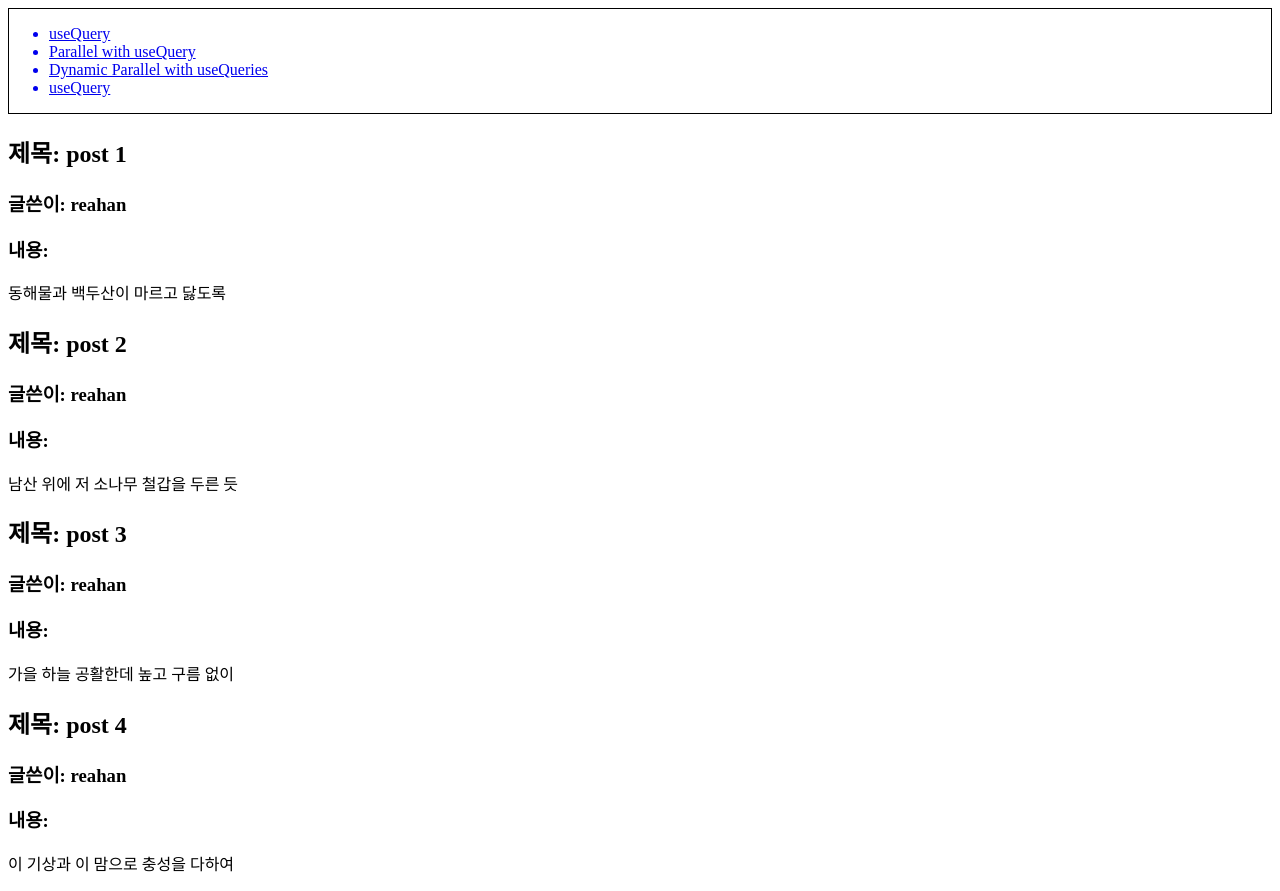
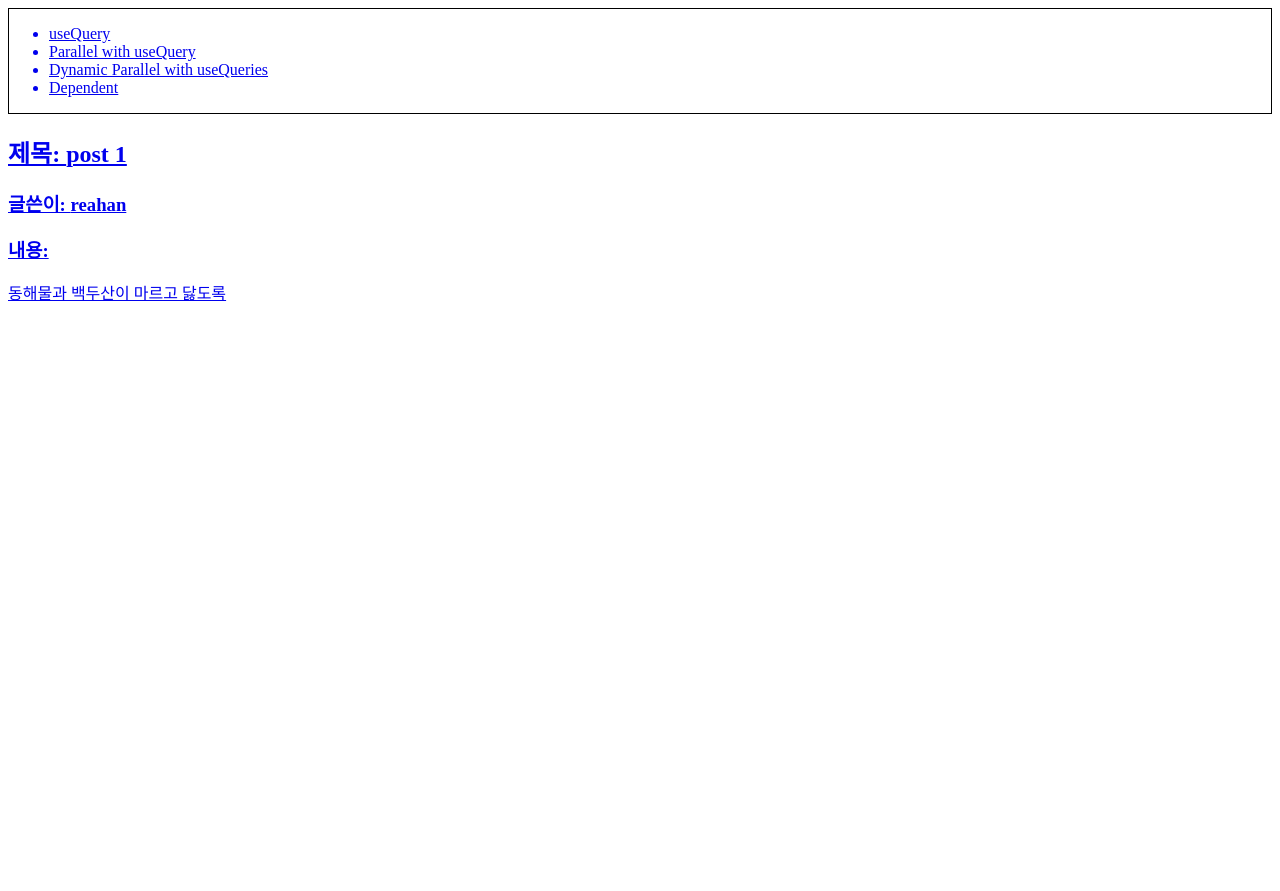
Before and after one commit to rae-han/pratice-react-query, a Next.js app: page /dependent in a window 1280 px wide. After the commit the page ends 800 px from the top, so only its background shows below. Built offline with nearby package versions, Linux system fonts and the light colour scheme; data requests are answered from the project's data file.

Commit message:
add: dependent query

```diff
--- a/components/PostItem.tsx
+++ b/components/PostItem.tsx
@@ -1,6 +1,7 @@
 import React, {Fragment} from 'react';
 import {NextPage} from "next";
 import {Post} from "@/typings/db";
+import Link from 'next/link'
 
 interface Props {
   post: Post
@@ -13,10 +14,12 @@ const PostItem: NextPage<Props> = ({ post }) => {
 
   return (
     <Fragment>
-      <h2>제목: {post.title}</h2>
-      <h3>글쓴이: {post.author}</h3>
-      <h3>내용:</h3>
-      <p>{post.description}</p>
+      <Link href={`/post/${post.id}`}>
+        <h2>제목: {post.title}</h2>
+        <h3>글쓴이: {post.author}</h3>
+        <h3>내용:</h3>
+        <p>{post.description}</p>
+      </Link>
     </Fragment>
   )
 }
--- a/db.json
+++ b/db.json
@@ -24,5 +24,17 @@
       "author": "reahan",
       "description": "이 기상과 이 맘으로 충성을 다하여"
     }
+  ],
+  "users": [
+    {
+      "id": "raehan@google.com",
+      "nickname": "raehan",
+      "postId": 1
+    },
+    {
+      "id": "raehan@naver.com",
+      "nickname": "hanrae",
+      "postId": 4
+    }
   ]
 }
--- a/layouts/DefaultLayout.tsx
+++ b/layouts/DefaultLayout.tsx
@@ -12,7 +12,7 @@ const DefaultLayout: NextPage<Props> = ({children}) => {
     { id: 1, route: '/', text: 'useQuery' },
     { id: 2, route: '/parallel/1', text: 'Parallel with useQuery' },
     { id: 3, route: '/parallel/2', text: 'Dynamic Parallel with useQueries' },
-    { id: 4, route: '/', text: 'useQuery' },
+    { id: 4, route: '/dependent', text: 'Dependent' },
   ])
 
   return (
--- a/pages/dependent.tsx
+++ b/pages/dependent.tsx
@@ -1,7 +1,7 @@
 import type {NextPage} from "next";
 import React from 'react';
 import DefaultLayout from "@/layouts/DefaultLayout";
-import { Post } from "@/typings/db";
+import { Post, User } from "@/typings/db";
 import {QueryFunctionContext} from "@tanstack/query-core";
 import axios from "axios";
 import {useQuery} from "@tanstack/react-query";
@@ -15,26 +15,31 @@ const getPost = async (query: QueryFunctionContext) => {
   return data;
 };
 
+const getUser = async ({ queryKey }: QueryFunctionContext) => {
+  const response = await axios.get<User>(
+    `http://localhost:3055/users/${queryKey[1]}`
+  );
+  return response.data;
+};
+
+
 const Dependent: NextPage = () => {
-  const { data: post1, isLoading: isLoading1, isError: isError1 } = useQuery<Post, Error>(["post", 1], getPost);
-  const { data: post2, isLoading: isLoading2, isError: isError2 } = useQuery<Post, Error>(["post", 2], getPost);
-  const { data: post3, isLoading: isLoading3, isError: isError3 } = useQuery<Post, Error>(["post", 3], getPost);
-  const { data: post4, isLoading: isLoading4, isError: isError4 } = useQuery<Post, Error>(["post", 4], getPost);
+  const { data: user } = useQuery(["user", "raehan@google.com"], getUser);
+  const { data: post, isLoading, isError } = useQuery(["post", user?.postId], getPost, {
+    enabled: !!user?.postId,
+  });
 
-  if (isError1 || isError2 || isError3 || isError4) {
+  if(isError) {
     return null;
   }
 
   return (
     <DefaultLayout>
-      { (isLoading1 || isLoading2 || isLoading3 || isLoading4) ? (
+      { isLoading ? (
         <div>loading...</div>
       ) : (
         <main>
-          <PostItem post={post1} />
-          <PostItem post={post2} />
-          <PostItem post={post3} />
-          <PostItem post={post4} />
+          <PostItem post={post} />
         </main>
       )}
     </DefaultLayout>
--- a/typings/db.ts
+++ b/typings/db.ts
@@ -4,3 +4,9 @@ export interface Post {
   author: string;
   description: string
 }
+
+export interface User {
+  email: string;
+  nickname: string;
+  postId: number;
+}
```
